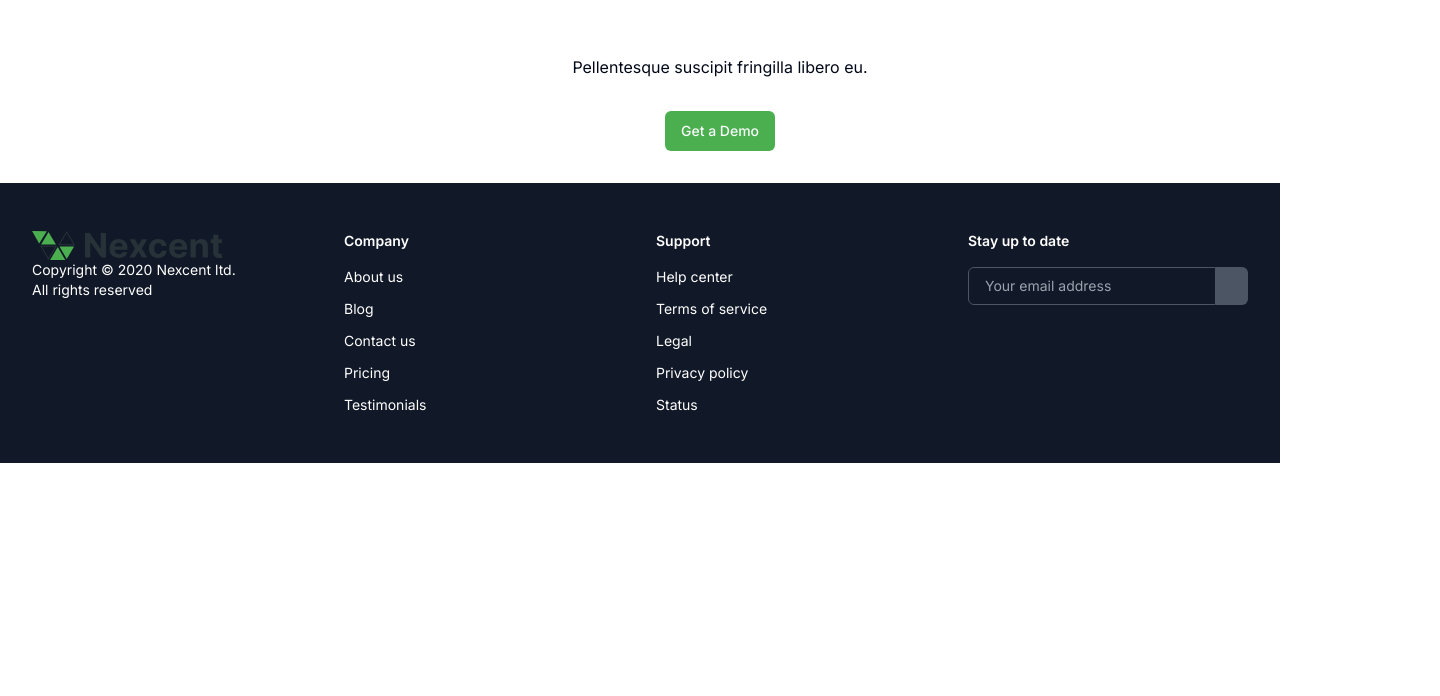
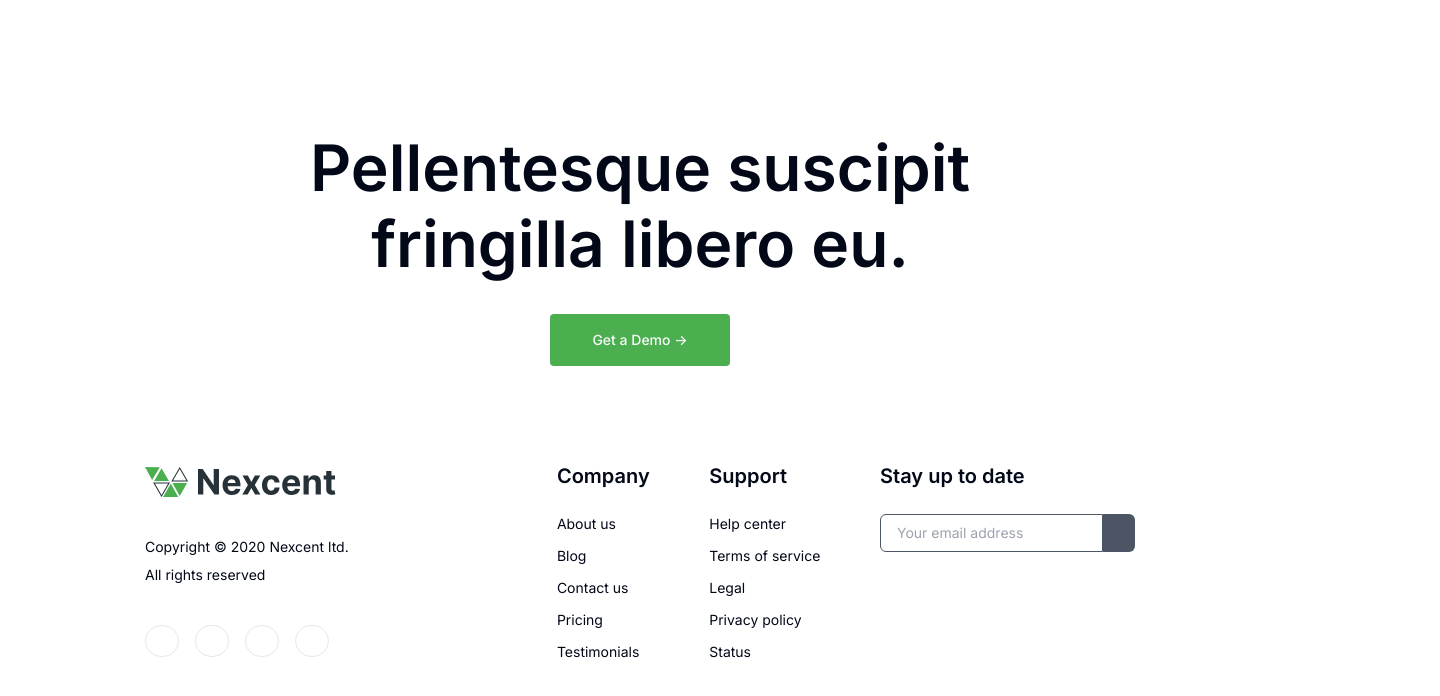
Before and after one commit to batur/nextcent, a Next.js app: page / in a window 1280 px wide. Shown: the part 1792-2488 px from the top of the page, 1440 px wide, since content can reach past the window. Before the commit the page ends 2255 px from the top, so only its background shows below. Built offline with nearby package versions, Linux system fonts and the light colour scheme.

Commit message:
refactor: footer

```diff
--- a/components/Body/SectionTwo.tsx
+++ b/components/Body/SectionTwo.tsx
@@ -30,7 +30,7 @@ const DATA = [
 
 const SectionTwo = (): JSX.Element => {
   return (
-    <section className='mb-64 flex w-full grow flex-col items-center justify-start gap-4'>
+    <section className='flex w-full grow flex-col items-center justify-start gap-4'>
       <div className='flex flex-col items-center justify-center gap-2 text-center'>
         <p className='text-4xl font-semibold leading-[44px]'>Caring is the new marketing</p>
         <p className='text-clip lg:w-[628px]'>
--- a/components/Body/index.tsx
+++ b/components/Body/index.tsx
@@ -5,7 +5,7 @@ import SectionTwo from './SectionTwo';
 
 const Body: React.FC = () => {
   return (
-    <section className='container mx-auto flex flex-col items-center justify-center gap-12'>
+    <section className='container mx-auto mb-[330px] flex flex-col items-center justify-center gap-12'>
       <SectionOne />
       <SectionTwo />
     </section>
--- a/components/Footer/SectionOne.tsx
+++ b/components/Footer/SectionOne.tsx
@@ -4,12 +4,12 @@ import { Button } from '@components/ui/button';
 
 const SectionOne = (): JSX.Element => {
   return (
-    <div className='bg-neutralsilver relative flex w-[1440px] flex-col items-center gap-[32px] px-0 py-[32px]'>
-      <p className='font-heading-headline-1 text-neutralblack relative mt-[-1.00px] w-[887px] text-center text-[length:var(--heading-headline-1-font-size)] font-[number:var(--heading-headline-1-font-weight)] leading-[var(--heading-headline-1-line-height)] tracking-[var(--heading-headline-1-letter-spacing)] [font-style:var(--heading-headline-1-font-style)]'>
-        Pellentesque suscipit fringilla libero eu.
-      </p>
-      <Button>Get a Demo</Button>
-    </div>
+    <article className='container mx-auto flex flex-col items-center justify-center gap-8 px-0 py-8'>
+      <h4 className='w-[887px] text-center text-[64px] font-semibold leading-[76px]'>Pellentesque suscipit fringilla libero eu.</h4>
+      <Button className='h-[52px] rounded-sm' size='lg'>
+        <span className='px-[10px] leading-6'>{'Get a Demo ->'}</span>
+      </Button>
+    </article>
   );
 };
 
--- a/components/Footer/SectionTwo.tsx
+++ b/components/Footer/SectionTwo.tsx
@@ -3,23 +3,29 @@ import React from 'react';
 import Image from 'next/image';
 
 import LOGO from '@assets/svgs/Logo.svg';
+import { Button } from '@components/ui/button';
 
 const SectionTwo: React.FC = () => {
   return (
-    <footer className='bg-[#111827] text-white'>
-      <div className='mx-auto max-w-7xl px-4 py-12 sm:px-6 lg:px-8'>
-        <div className='grid grid-cols-1 gap-8 md:grid-cols-4'>
+    <footer className='container mx-auto w-full px-[145px] py-16'>
+      <div className='flex flex-row items-center justify-between gap-[125px]'>
+        <div className='flex grow flex-col items-start justify-start gap-10'>
+          <Image src={LOGO} alt='Nexcent Logo' width={191} height={30} />
+          <div className='flex flex-col gap-2'>
+            <p className='text-sm'>Copyright © 2020 Nexcent ltd.</p>
+            <p className='text-sm'>All rights reserved</p>
+          </div>
+          <div className='flex gap-4'>
+            <Button variant='outline' className='h-8 w-8 rounded-full'></Button>
+            <Button variant='outline' className='h-8 w-8 rounded-full'></Button>
+            <Button variant='outline' className='h-8 w-8 rounded-full'></Button>
+            <Button variant='outline' className='h-8 w-8 rounded-full'></Button>
+          </div>
+        </div>
+        <div className='flex flex-auto flex-row items-start justify-between gap-[30px] pl-6'>
           <div>
-            <Image src={LOGO} alt='Nexcent Logo' width={191} height={30} />
-            <p className='mb-4 text-sm'>
-              Copyright © 2020 Nexcent ltd.
-              <br />
-              All rights reserved
-            </p>
-          </div>
-          <div>
-            <h3 className='mb-4 text-sm font-semibold'>Company</h3>
-            <ul className='space-y-3 text-sm'>
+            <h5 className='mb-6 text-xl font-semibold leading-7'>Company</h5>
+            <ul className='flex flex-col gap-3 text-sm'>
               <li>
                 <a className='hover:text-gray-300' href='#'>
                   About us
@@ -47,9 +53,9 @@ const SectionTwo: React.FC = () => {
               </li>
             </ul>
           </div>
-          <div>
-            <h3 className='mb-4 text-sm font-semibold'>Support</h3>
-            <ul className='space-y-3 text-sm'>
+          <div className=''>
+            <h5 className='mb-6 text-xl font-semibold leading-7'>Support</h5>
+            <ul className='flex flex-col gap-3 text-sm'>
               <li>
                 <a className='hover:text-gray-300' href='#'>
                   Help center
@@ -77,8 +83,8 @@ const SectionTwo: React.FC = () => {
               </li>
             </ul>
           </div>
-          <div>
-            <h3 className='mb-4 text-sm font-semibold'>Stay up to date</h3>
+          <div className='w-[255px]'>
+            <h5 className='mb-6 text-xl font-semibold leading-7'>Stay up to date</h5>
             <form className='flex'>
               <input
                 className='w-full rounded-l-md border border-gray-600 bg-transparent px-4 py-2 text-sm placeholder:text-gray-400 focus:border-gray-300 focus:outline-none'
--- a/components/Footer/index.tsx
+++ b/components/Footer/index.tsx
@@ -5,10 +5,10 @@ import SectionTwo from './SectionTwo';
 
 const Footer: React.FC = () => {
   return (
-    <footer>
+    <section className='w-full'>
       <SectionOne />
       <SectionTwo />
-    </footer>
+    </section>
   );
 };
 
```
